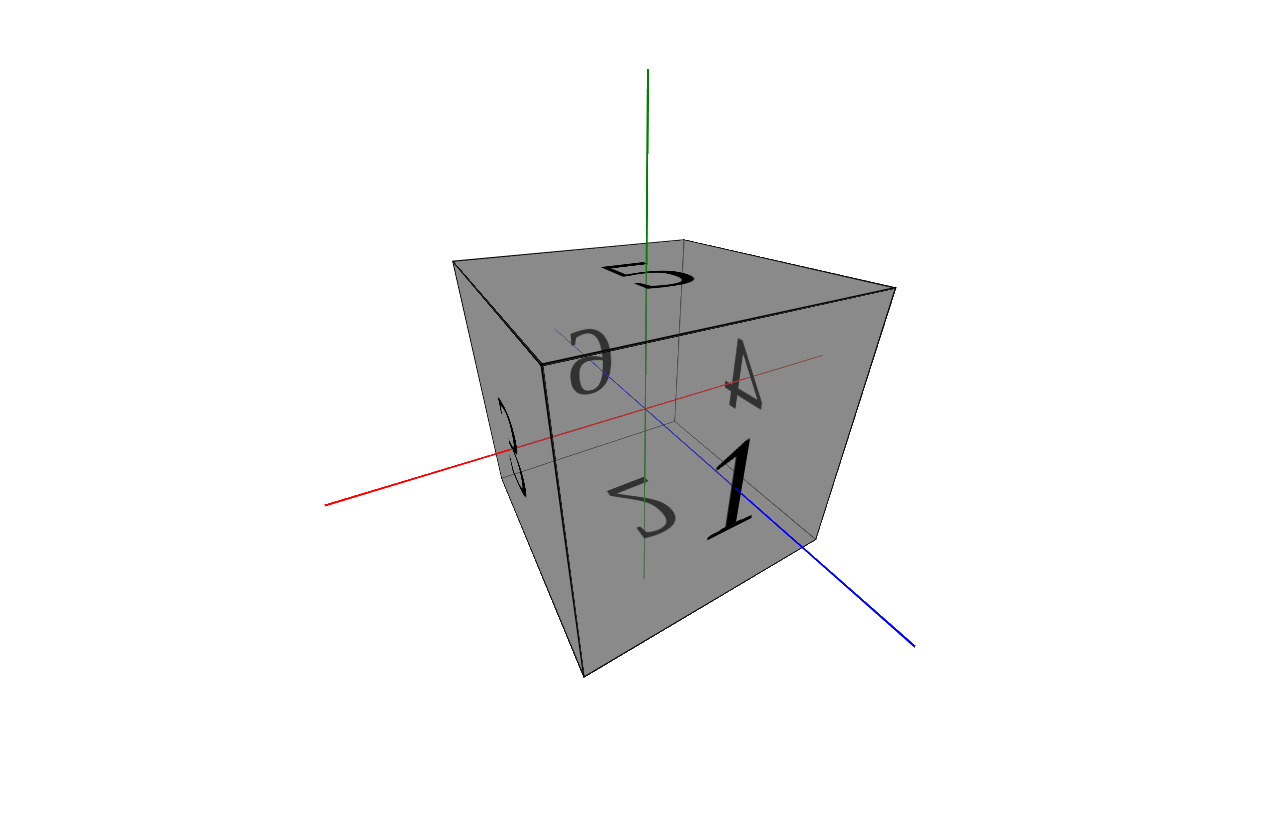
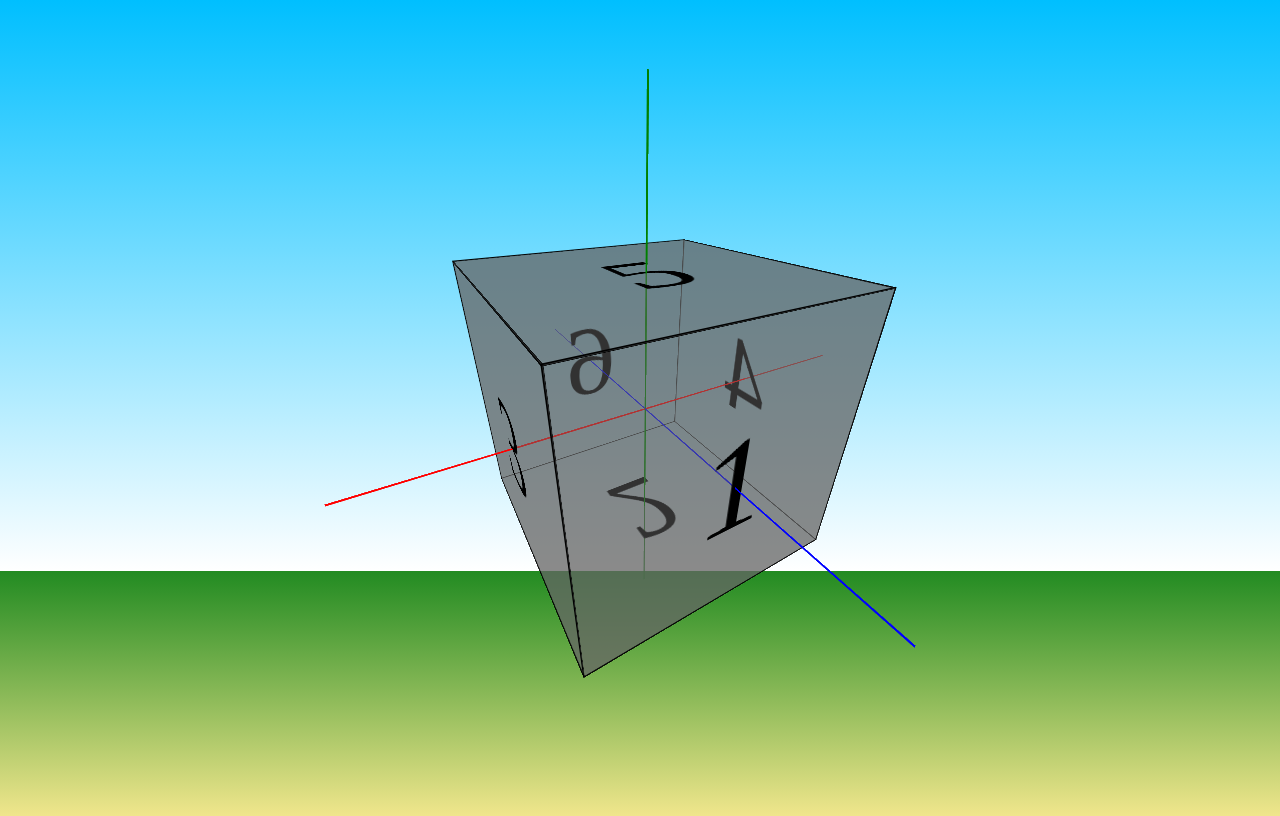
Before and after one commit to padreLansky/3D_cube_html_css, a plain HTML site: page index.html in a window 1280 px wide. Drawn offline with Linux system fonts and the light colour scheme.

Commit message:
added a background gradient

```diff
--- a/styles.css
+++ b/styles.css
@@ -1,3 +1,9 @@
+body {
+    background-image: linear-gradient(DeepSkyBlue, white 70%, ForestGreen 70%, Khaki);
+    /* background-size: cover; */
+    height: 100vh;
+}
+
 .wraper {
     margin: 0;
     position: absolute;
```
